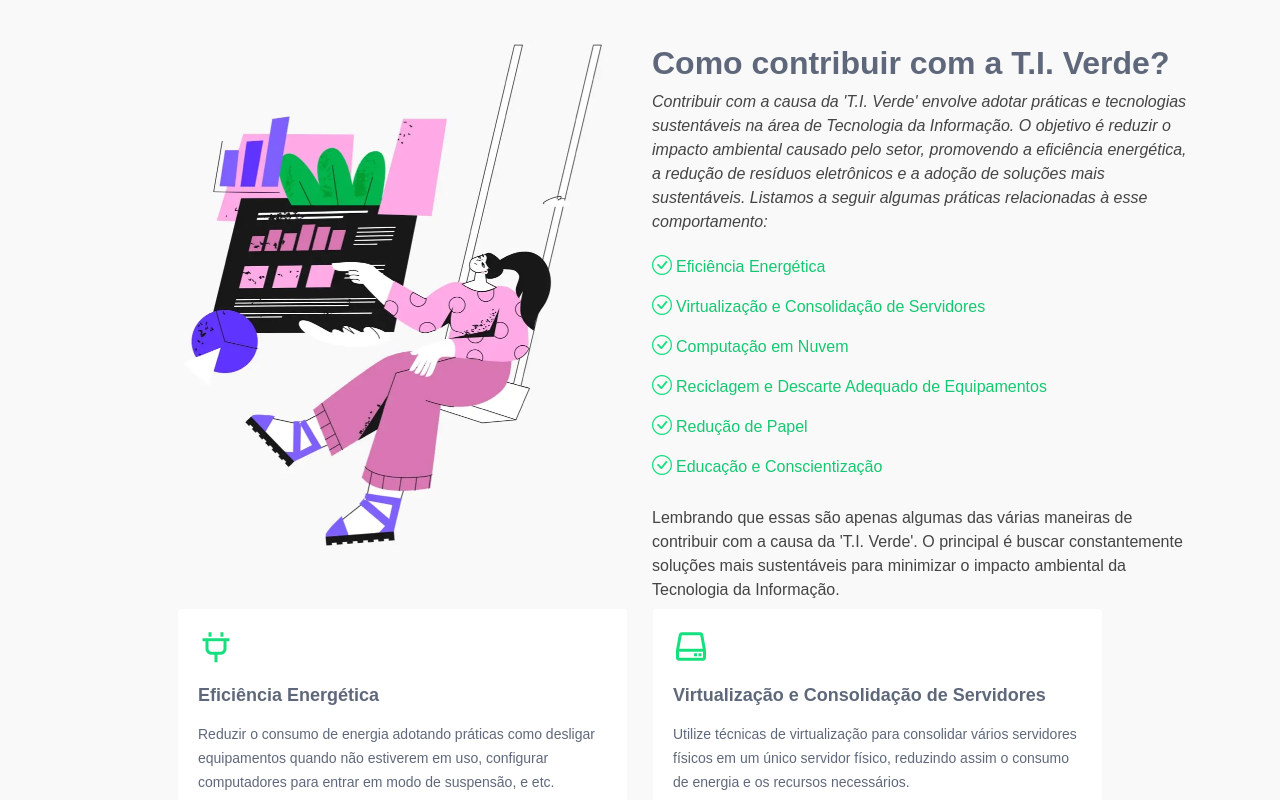
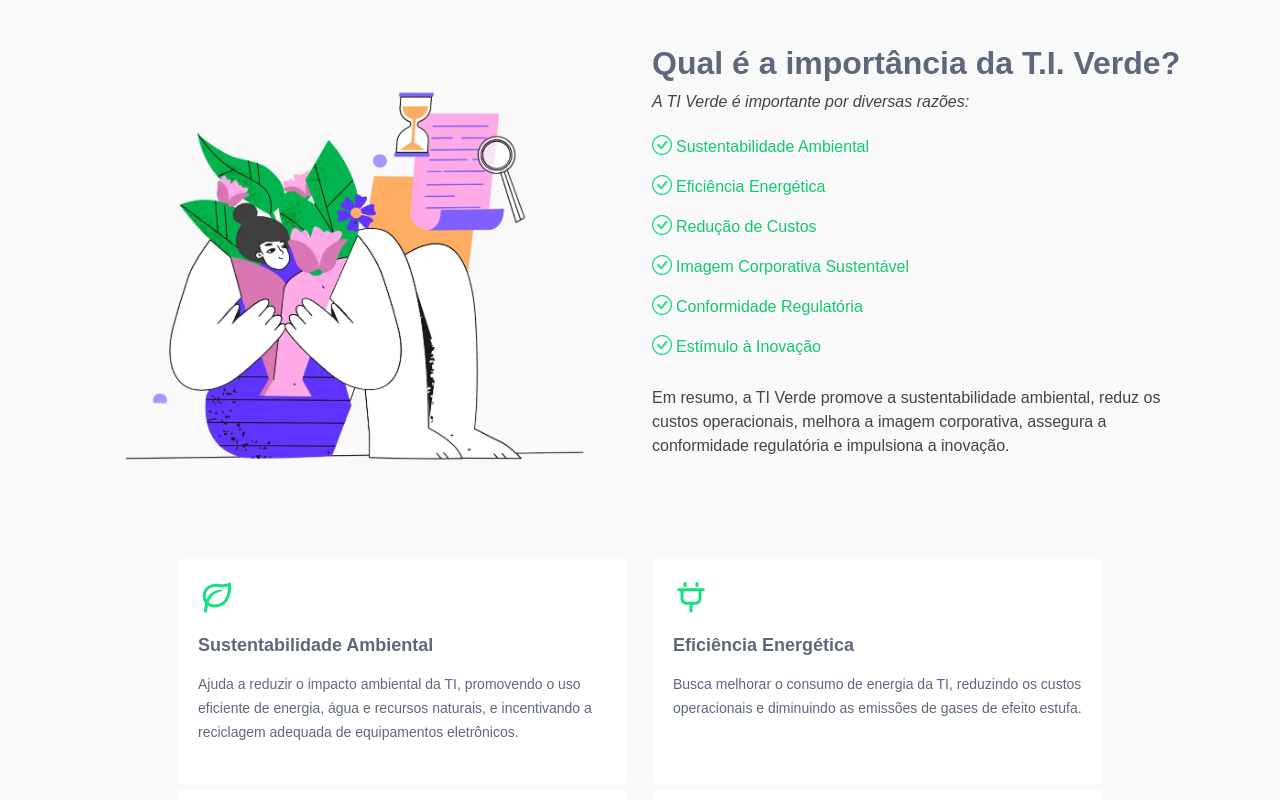
Before and after one commit to IsaacLouzeiro/faverti, a Vue app: page / in a window 1280 px wide. Shown: the part 2360-3160 px from the top of the page. Built offline with nearby package versions, Linux system fonts and the light colour scheme.

Commit message:
finalizando sobre a importancia da ti verde

```diff
--- a/src/components/InfoSection.vue
+++ b/src/components/InfoSection.vue
@@ -2,6 +2,7 @@
   import BenefitsItGreenSection from './InfoSection/BenefitsItGreenSection.vue'
   import ContributeItGreenSection from './InfoSection/ContributeItGreenSection.vue'
   import WhatIsItGreenSection from './InfoSection/WhatIsItGreenSection.vue'
+  import ImportanceItGreenSection from './InfoSection/ImportanceItGreenSection.vue'
 </script>
 
 <template>
@@ -14,6 +15,7 @@
 
       <WhatIsItGreenSection />
       <BenefitsItGreenSection />
+      <ImportanceItGreenSection />
       <ContributeItGreenSection />
     </section><!-- End Info Section -->
   </template>
--- /dev/null
+++ b/src/components/InfoSection/ImportanceItGreenSection.vue
@@ -0,0 +1,171 @@
+<script setup>
+  let mainTitle = "Qual é a importância da T.I. Verde?"
+  let mainParagraph = "A TI Verde é importante por diversas razões:"
+  let secondParagraph = "Em resumo, a TI Verde promove a sustentabilidade ambiental, reduz os custos operacionais, melhora a imagem corporativa, assegura a conformidade regulatória e impulsiona a inovação."
+
+  let items = [
+    {
+      title: "Sustentabilidade Ambiental",
+      text: "Ajuda a reduzir o impacto ambiental da TI, promovendo o uso eficiente de energia, água e recursos naturais, e incentivando a reciclagem adequada de equipamentos eletrônicos.",
+      icon: "bx-leaf"
+    },
+    {
+      title: "Eficiência Energética",
+      text: "Busca melhorar o consumo de energia da TI, reduzindo os custos operacionais e diminuindo as emissões de gases de efeito estufa.",
+      icon: "bx-plug"
+    },
+    {
+      title: "Redução de Custos",
+      text: "Permite economia de recursos financeiros por meio da otimização de recursos e da redução de desperdícios.",
+      icon: "bx-line-chart-down"
+    },
+    {
+      title: "Imagem Corporativa Sustentável",
+      text: "Demonstra o compromisso da organização com a responsabilidade ambiental, melhorando sua reputação e atraindo clientes que valorizam a sustentabilidade.",
+      icon: "bx-buildings"
+    },
+    {
+      title: "Conformidade Regulatória",
+      text: "Ajuda as empresas a cumprir regulamentações e políticas ambientais, evitando multas e sanções.",
+      icon: "bx-book-content"
+    },
+    {
+      title: "Estímulo à Inovação",
+      text: "Impulsiona a inovação tecnológica, levando ao desenvolvimento de soluções mais eficientes e sustentáveis, aumentando a competitividade das organizações.",
+      icon: "bx-bulb"
+    }
+  ]
+</script>
+
+<template>
+    <!-- ======= Info Section ======= -->
+    <section class="info">
+        <div class="container">
+
+            <div class="row">
+              <div class="col-lg-6">
+                  <img src="../../assets/img/importanceGirl.png" class="img-fluid" alt="">
+              </div>
+              <div class="col-lg-6 pt-4 pt-lg-0 content">
+                  <h3>{{ mainTitle }}</h3>
+                  <p class="fst-italic"> {{ mainParagraph }} </p>
+                  <ul>
+                  <li v-for="item in items" :key="item"><i class="bi bi-check-circle"></i><a href="#importance-green-it">{{ item.title }}</a></li>
+                  </ul>
+                  <p>
+                  {{ secondParagraph }}
+                  </p>
+              </div>
+            </div>
+
+        </div>
+    </section><!-- End Info Section -->
+
+    <!-- ======= Importance Green IT Section ======= -->
+    <section id="importance-green-it" class="importance-green-it">
+        <div class="container">
+            <div class="row justify-content-center">
+                <div
+                  class="col-lg-5 col-md-6"
+                  v-for="item in items"
+                  :key="item"
+                  >
+                    <div class="icon-box">
+                        <div class="icon"><i class="bx" :class="item.icon"></i></div>
+                        <h4 class="title"><a href="">{{ item.title }}</a></h4>
+                        <p class="description">{{ item.text }}</p>
+                    </div>
+                </div>
+            </div>
+        </div>
+    </section><!-- End Green IT Section -->
+</template>
+
+<style scoped>
+/*--------------------------------------------------------------
+# Green IT
+--------------------------------------------------------------*/
+.importance-green-it {
+  padding: 0;
+}
+
+.importance-green-it div>div {
+  margin-top: 2px;
+  margin-bottom: 2px;
+}
+
+.importance-green-it .icon-box {
+  padding: 20px;
+  color: #5f687b;
+  background: #fff;
+  border-radius: 4px;
+  border: 1px solid #f9f9fa;
+  transition: 0.3s;
+  height: 100%;
+}
+
+.importance-green-it .icon {
+  margin: 0 0 15px 0;
+}
+
+.importance-green-it .icon i {
+  color: #16df7e;
+  font-size: 36px;
+}
+
+.importance-green-it .title {
+  font-weight: 600;
+  margin-bottom: 15px;
+  font-size: 18px;
+}
+
+.importance-green-it .title a {
+  color: #5f687b;
+  transition: 0.3s;
+}
+
+.importance-green-it .icon-box:hover {
+  border-color: #fff;
+}
+
+.importance-green-it .icon-box:hover .title a {
+  color: #16df7e;
+}
+
+.importance-green-it .description {
+  line-height: 24px;
+  font-size: 14px;
+}
+
+/*--------------------------------------------------------------
+# info
+--------------------------------------------------------------*/
+.info {
+  padding-bottom: 0;
+}
+
+.info .content h3 {
+  font-weight: 700;
+  font-size: 32px;
+  color: #5f687b;
+}
+
+.info .content ul {
+  list-style: none;
+  padding: 0;
+}
+
+.info .content ul li {
+  padding-bottom: 10px;
+}
+
+.info .content ul i {
+  font-size: 20px;
+  padding-right: 4px;
+  color: #16df7e;
+}
+
+.info .content p:last-child {
+  margin-bottom: 0;
+}
+</style>
```
Also changed, not shown: src/assets/img/importanceGirl.png (added).
